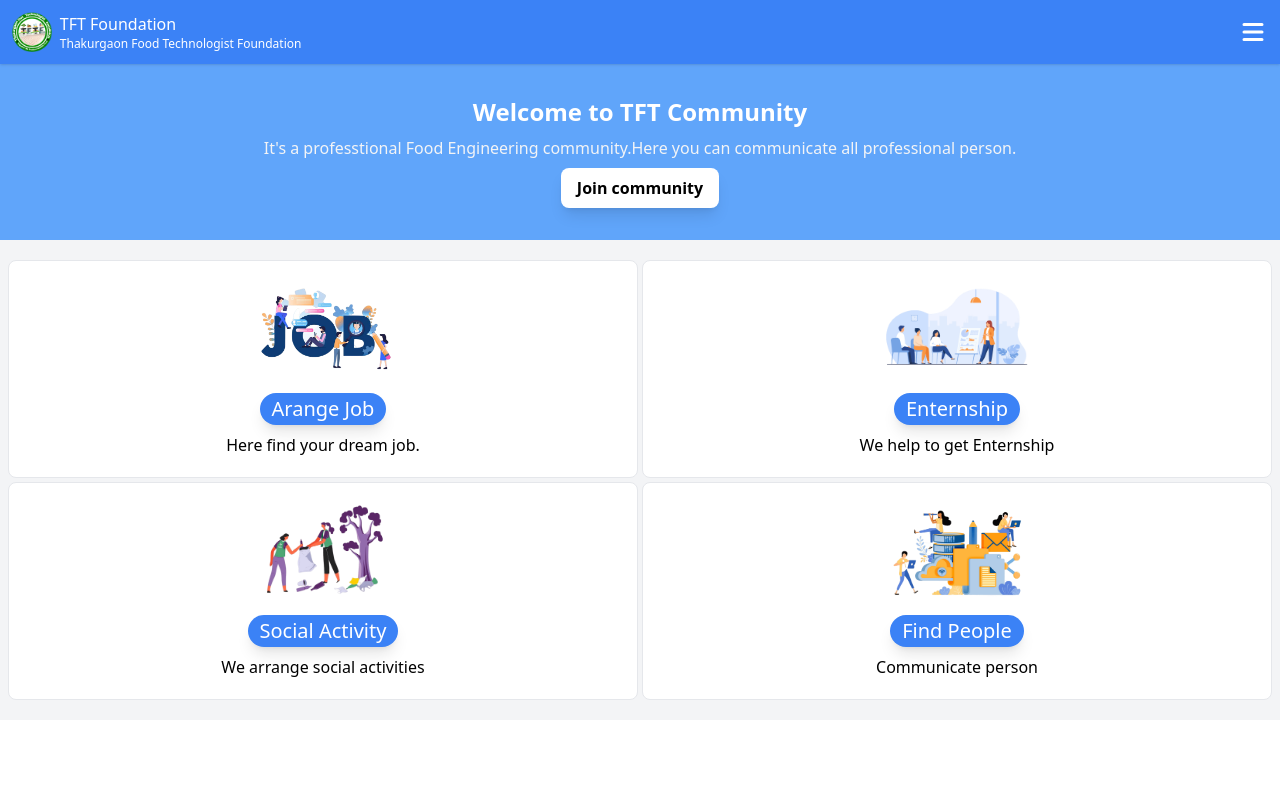
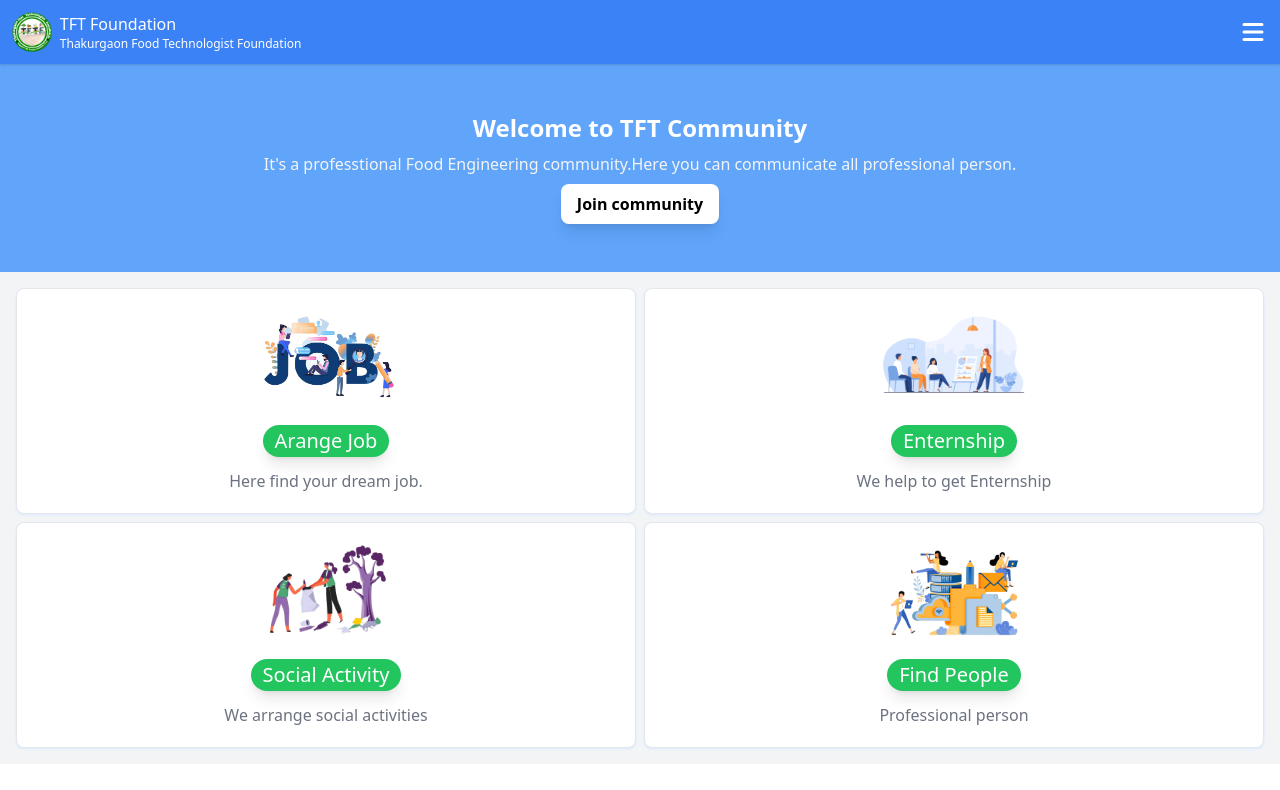
Before and after one commit to DevWithEasy/tft-foundation, a React (Create React App) app: page / in a window 1280 px wide. Shown: the top 790 px of the page. Built offline with nearby package versions, Linux system fonts and the light colour scheme.

Commit message:
home css

```diff
--- a/src/Data/homeData.js
+++ b/src/Data/homeData.js
@@ -28,7 +28,7 @@ export const activity=[
     {
         id:4,
         title:'Find People',
-        desc:'Communicate  person',
+        desc:'Professional person',
         img:people,
         path:'/findPeople'
     }
--- a/src/component/Homepage/Homepage.js
+++ b/src/component/Homepage/Homepage.js
@@ -11,15 +11,15 @@ const Homepage = () => {
           <button  className='wellcome-btn home-btn' onClick={()=>navigate('/registration')}>Join community</button>
       </div>
     </div>
-    <div className="grid grid-cols-2 gap-1 p-2 py-5 bg-gray-100">
+    <div className="grid grid-cols-2 gap-2 p-4 bg-gray-100">
       {
         activity.map(ac=>
-          <div className="flex flex-col justify-center items-center space-y-2 p-1 py-5 border rounded-lg bg-white ">
+          <div className="flex flex-col justify-center items-center space-y-3 p-1 py-5 border rounded-lg bg-white shadow shadow-blue-100">
             <div className='h-24 mb-2'>
               <img src={ac.img} alt="" className='h-24'/>
             </div>
-            <p className="bg-blue-500 text-white text-xl px-3 py-0.5 rounded-full shadow-lg">{ac.title}</p>
-            <p className="">{ac.desc}</p>
+            <p className="bg-green-500 text-white text-xl px-3 py-0.5 rounded-full shadow-lg">{ac.title}</p>
+            <p className="text-gray-500">{ac.desc}</p>
           </div>
         )
       }
--- a/src/index.css
+++ b/src/index.css
@@ -5,7 +5,7 @@
 /* homepage css*/
 
 .wellcome{
-    @apply flex justify-between py-6 bg-blue-400 text-white
+    @apply flex justify-between py-10 bg-blue-400 text-white
 }
 .jobcircular{
     @apply flex justify-between py-6  bg-gray-50
```
